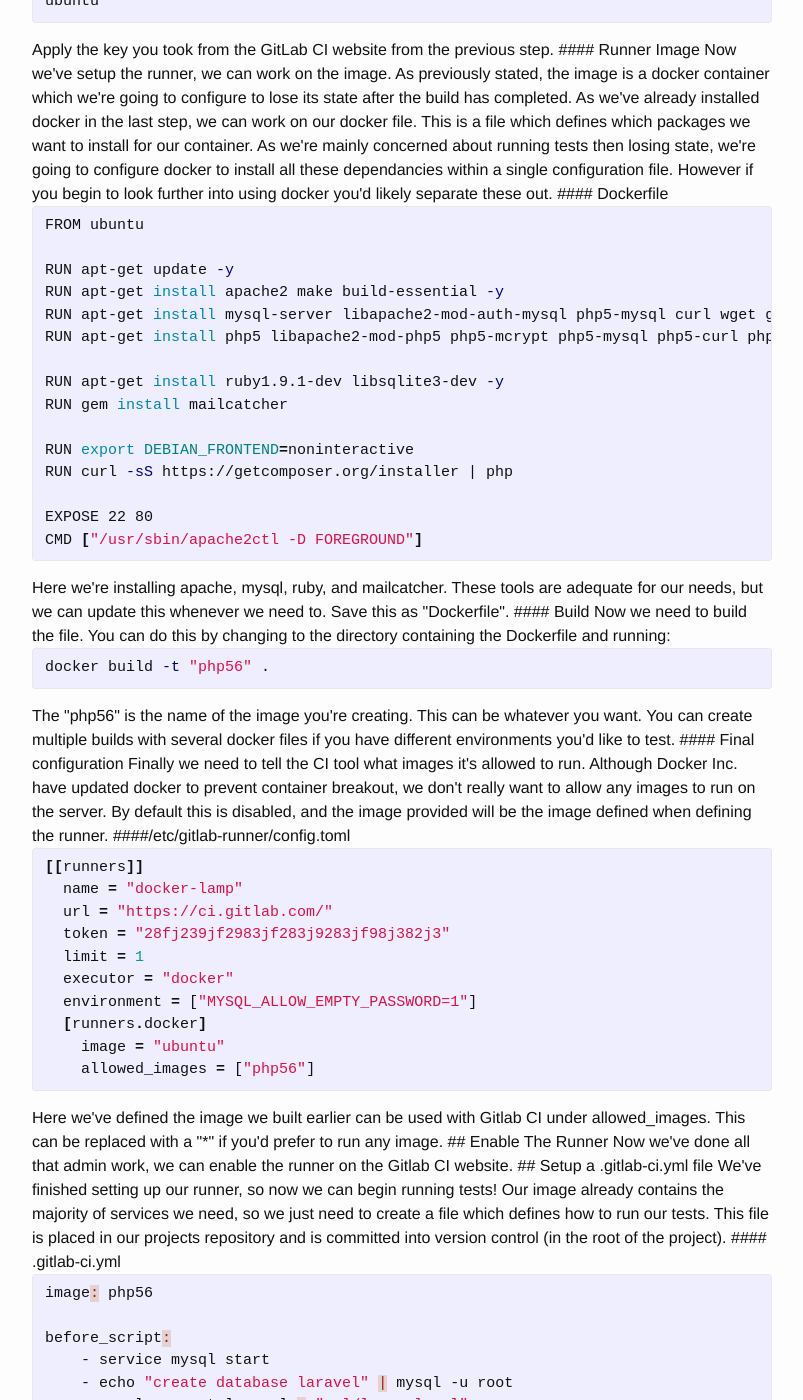
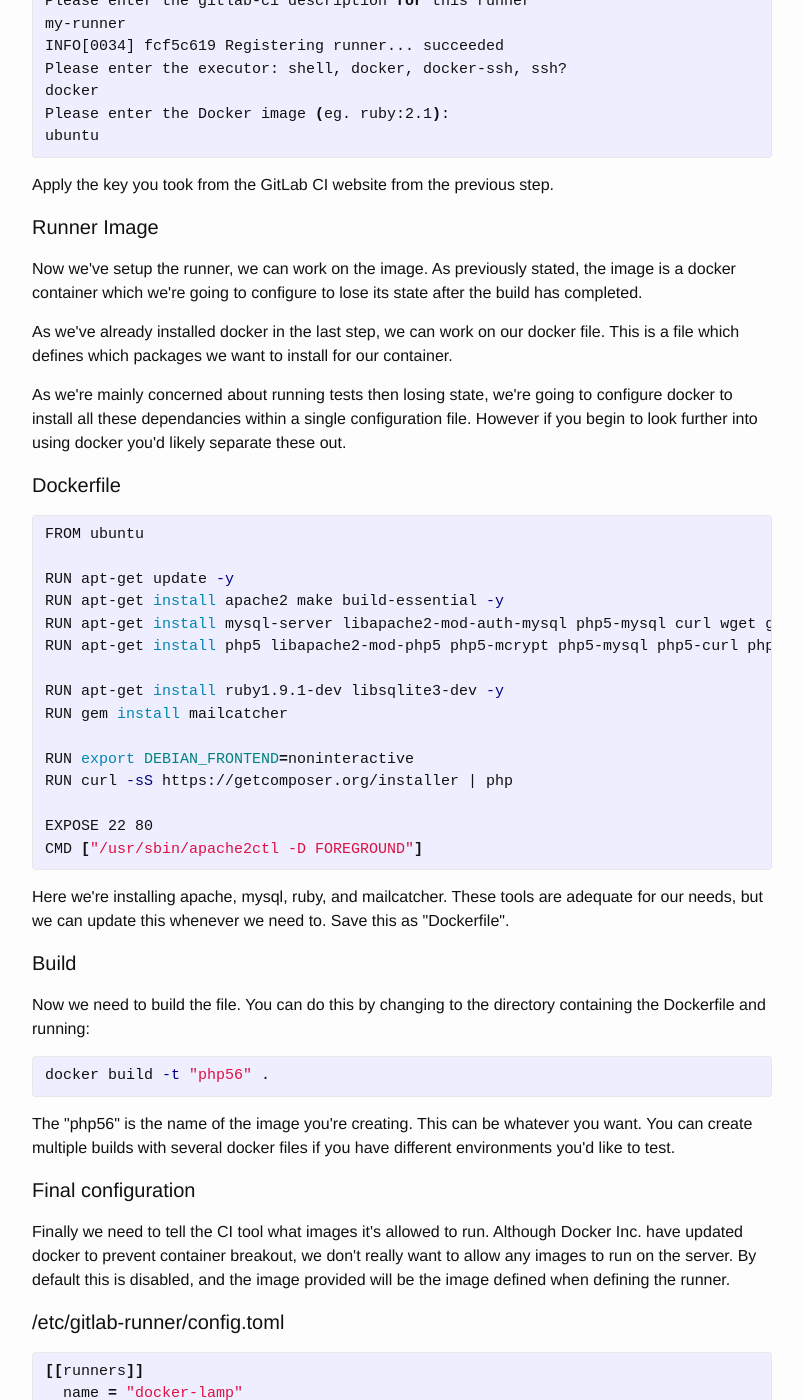
Before and after one commit to amonger/amonger.github.io, a Jekyll site: the page built from _posts/2015-08-13-continuous-integration-with-gitlab-ci.html, in a window 1280 px wide and 1400 px high, scrolled down 2573 px. Shown: the whole window, without its empty margins (238-1041 px from the left). Built offline with Jekyll 4.4.1, drawn with Linux system fonts in a browser that asks for light colours; comment, search, counter and statistics services are not loaded; some of the changed text lies outside the part shown.

Commit message:
Bloody thing deleted half the formatting

```diff
--- a/_posts/2015-08-13-continuous-integration-with-gitlab-ci.html
+++ b/_posts/2015-08-13-continuous-integration-with-gitlab-ci.html
@@ -75,16 +75,20 @@ What we're aiming to contain within this example is:
 <h4>Server Setup</h4>
 
 <a href="https://www.digitalocean.com/?refcode=72661a1914c1" target="_blank" onclick="ga('send', 'event', 'referal', 'click', 'Digital Ocean', '25');">Digital Ocean</a> provide low cost servers you can configure for multiple services. For small companies, a server with a single core (meaning you can only carry out one runner at a time) should work well for most purposes. So in this instance, we're going to be setting up a $10 a month server. This is a recommended specification from Gitlab themselves, though the bare minimum is a 512mb server.
+<p>
+
 
 The server needs to be the x64 version, as docker isn't compatible with the 386 architecture. Here, I've chosen Ubuntu 14.04.
+</p><p>
+You can add your public key here or if you prefer, create without and you'll be emailed your password.
+</p><p>
+After you press create droplet, it'll take about 30 seconds to setup your VPS (Virtual Private Server).
+</p>
 
-You can add your public key here or if you prefer, create without and you'll be emailed your password.
-
-After you press create droplet, it'll take about 30 seconds to setup your VPS (Virtual Private Server).
-
-#### Runner Setup
+<h4>Runner Setup</h4>
+<p>
 SSH into your new server. Update aptitude and install the runner by executing:
-
+</p>
 {% highlight bash %}
 apt-get update \
 curl -sSL https://get.docker.com/ | sh \
@@ -92,13 +96,18 @@ curl -L https://packages.gitlab.com/install/repositories/runner/gitlab-ci-multi-
 apt-get install gitlab-ci-multi-runner -y
 {% endhighlight %}
 
+<p>
 Now you'll need to register the runner you configured earlier.
 Run:
+</p>
 
 {% highlight bash %}
 gitlab-ci-multi-runner register
 {% endhighlight %}
+
+<p>
 Register the runner:
+</p>
 
 {% highlight bash %}
 Please enter the gitlab-ci coordinator URL (e.g. http://gitlab-ci.org:3000/ )
@@ -113,17 +122,20 @@ docker
 Please enter the Docker image (eg. ruby:2.1):
 ubuntu
 {% endhighlight %}
+<p>
+Apply the key you took from the GitLab CI website from the previous step.
+</p>
 
-Apply the key you took from the GitLab CI website from the previous step.
+<h4>Runner Image</h4>
+<p>
+Now we've setup the runner, we can work on the image. As previously stated, the image is a docker container which we're going to configure to lose its state after the build has completed.
+</p><p>
+As we've already installed docker in the last step, we can work on our docker file. This is a file which defines which packages we want to install for our container.
+</p><p>
+As we're mainly concerned about running tests then losing state, we're going to configure docker to install all these dependancies within a single configuration file. However if you begin to look further into using docker you'd likely separate these out.
+</p>
 
-#### Runner Image
-Now we've setup the runner, we can work on the image. As previously stated, the image is a docker container which we're going to configure to lose its state after the build has completed.
-
-As we've already installed docker in the last step, we can work on our docker file. This is a file which defines which packages we want to install for our container.
-
-As we're mainly concerned about running tests then losing state, we're going to configure docker to install all these dependancies within a single configuration file. However if you begin to look further into using docker you'd likely separate these out.
-
-#### Dockerfile
+<h4>Dockerfile</h4>
 
 {% highlight bash %}
 FROM ubuntu
@@ -142,23 +154,28 @@ RUN curl -sS https://getcomposer.org/installer | php
 EXPOSE 22 80
 CMD ["/usr/sbin/apache2ctl -D FOREGROUND"]
 {% endhighlight %}
+<p>
 Here we're installing apache, mysql, ruby, and mailcatcher. These tools are adequate for our needs, but we can update this whenever we need to. Save this as "Dockerfile".
+</p>
 
-#### Build
-
+<h4>Build</h4>
+<p>
 Now we need to build the file. You can do this by changing to the directory containing the Dockerfile and running:
-
+</p>
 {% highlight bash %}
 docker build -t "php56" .
 {% endhighlight %}
+</p><p>
+The "php56" is the name of the image you're creating. This can be whatever you want. You can create multiple builds with several docker files if you have different environments you'd like to test.
+</p>
 
-The "php56" is the name of the image you're creating. This can be whatever you want. You can create multiple builds with several docker files if you have different environments you'd like to test.
+<h4>Final configuration</h4>
 
+<p>
+Finally we need to tell the CI tool what images it's allowed to run. Although Docker Inc. have updated docker to prevent container breakout, we don't really want to allow any images to run on the server. By default this is disabled, and the image provided will be the image defined when defining the runner.
+</p>
 
-#### Final configuration
-Finally we need to tell the CI tool what images it's allowed to run. Although Docker Inc. have updated docker to prevent container breakout, we don't really want to allow any images to run on the server. By default this is disabled, and the image provided will be the image defined when defining the runner.
-
-####/etc/gitlab-runner/config.toml
+<h4>/etc/gitlab-runner/config.toml</h4>
 
 {% highlight toml %}
 [[runners]]
@@ -172,16 +189,21 @@ Finally we need to tell the CI tool what images it's allowed to run. Although Do
     image = "ubuntu"
     allowed_images = ["php56"]
 {% endhighlight %}
+<p>
+Here we've defined the image we built earlier can be used with Gitlab CI under allowed_images. This can be replaced with a "*" if you'd prefer to run any image.
+</p>
 
-Here we've defined the image we built earlier can be used with Gitlab CI under allowed_images. This can be replaced with a "*" if you'd prefer to run any image.
+<h2>Enable The Runner</h2>
+<p>
+Now we've done all that admin work, we can enable the runner on the Gitlab CI website.
+</p>
 
-## Enable The Runner
-Now we've done all that admin work, we can enable the runner on the Gitlab CI website.
+<h2>Setup a .gitlab-ci.yml file</h2>
+<p>
+We've finished setting up our runner, so now we can begin running tests! Our image already contains the majority of services we need, so we just need to create a file which defines how to run our tests. This file is placed in our projects repository and is committed into version control (in the root of the project).
+</p>
 
-## Setup a .gitlab-ci.yml file
-We've finished setting up our runner, so now we can begin running tests! Our image already contains the majority of services we need, so we just need to create a file which defines how to run our tests. This file is placed in our projects repository and is committed into version control (in the root of the project).
-
-#### .gitlab-ci.yml
+<h3>.gitlab-ci.yml</h3>
 {% highlight toml %}
 image: php56
 
@@ -197,13 +219,15 @@ job1:
         - vendor/bin/phpunit tests
 {% endhighlight %}
 
-## Finishing Up
+<h2>Finishing Up</h2>
+<p>
 As we've already configured the service to run with our runner, so the next time you commit to the project, the projects tasks will be run and you will be able to view the status of each build on the GitLab CI website.
-
-![gitlab ci]({{ site.url }}/assets/gitlabci/success.png)
-
+</p>
+<img src="/assets/gitlabci/success.png" />
+<p>
 Merge requests will now also have the additional merge status field which will tell you whether you should merge your branch into master.
-
+</p><p>
 Build badges are also generated, which are a nice extra to quickly view the status of a project.
-
+</p><p>
 As you can see, the Gitlab CI tool is very powerful, as you could define multiple environments, with different versions of software which could run on the same server, and are quickly provisioned thanks to the Docker container.
+</p>
```
